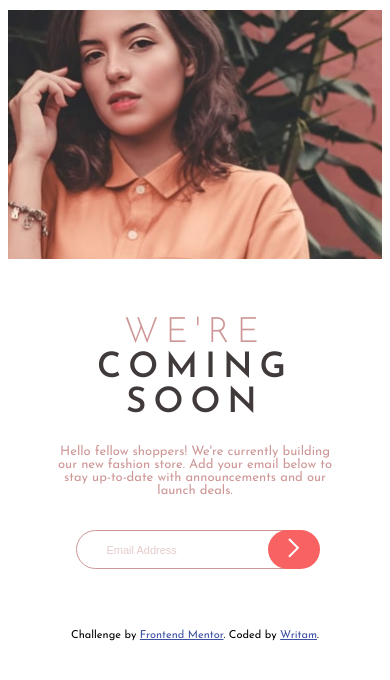
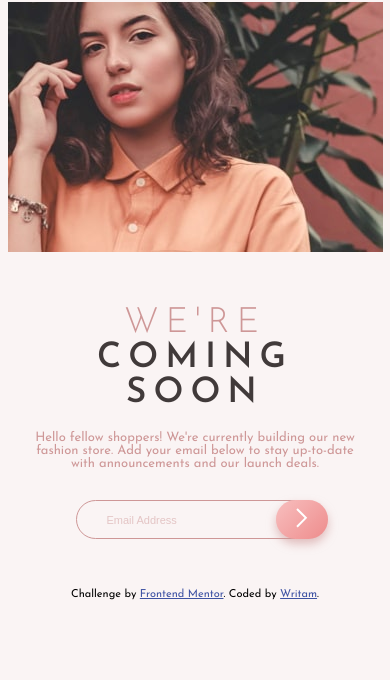
Before and after one commit to bwritam/Base-Apparel-coming-soon-page, a plain HTML site: page index.html in a window 390 px wide. Shown: the part 58-738 px from the top of the page. Drawn offline with Linux system fonts and the light colour scheme.

Commit message:
Initial Commit

```diff
--- a/index.html
+++ b/index.html
@@ -13,9 +13,10 @@
       <img class="logo" src="images/logo.svg">
       <img class="big-image" src="images/hero-mobile.jpg">
       <h1><span>We're</span> coming soon</h1>
-
-      <p>Hello fellow shoppers! We're currently building our new fashion store.
-      Add your email below to stay up-to-date with announcements and our launch deals.</p>
+      <div class="para">
+        <p>Hello fellow shoppers! We're currently building our new fashion store.
+        Add your email below to stay up-to-date with announcements and our launch deals.</p>
+      </div>
     </div>
     <div class="fake-input">
       <input class="email-box" type="email" placeholder="Email Address">
--- a/style.css
+++ b/style.css
@@ -2,14 +2,18 @@
 @import url('https://fonts.googleapis.com/css2?family=Josefin+Sans:wght@300;400;600&display=swap');
 /* -------------Mobile Version----------- */
 @media only screen and (max-width: 799px) {
+	*{
+		margin: 0;
+	}
 	body{
 		font-family: "Josefin Sans", sans-serif;
 		text-align: center;
+		background-color: hsla(0, 36%, 70%, 0.1);
 	}
 	h1{
 		font-weight: 600;
 		text-transform: uppercase;
-		padding: 30px 50px 0 50px;
+		padding: 50px 50px 20px 50px;
 	    font-size: 35px;
 	    letter-spacing: 7px;
 	    color: hsl(0, 6%, 24%);
@@ -20,10 +24,12 @@
 	}
 	.main p{
 		font-weight: 400;
+	    color: hsl(0, 36%, 70%);
+	}
+	.para{
 		font-size: 13px;
-	    color: hsl(0, 36%, 70%);
-	    padding: 0 11%;
-	    padding-bottom: 20px;
+	    padding-bottom: 30px;
+	    margin: 0 25px;
 	}
 	.logo{
 		float: left;
@@ -37,6 +43,7 @@
 		padding-bottom: 50px;
 	}
 	.email-box{
+		background-color: transparent;
 		padding: 11px 30px;
 	    border-radius: 20px;
 	    border: solid 1px hsl(0, 36%, 70%);
@@ -47,12 +54,13 @@
 		font-size: 11px;
 	}
 	.btn{
-		background-color: hsl(0, 93%, 68%);
+		background-image: linear-gradient(135deg, hsl(0, 80%, 86%), hsl(0, 74%, 74%));
 	    padding: 8px 20px;
 	    border: none;
 	    border-radius: 20px;
 	    position: absolute;
-	    right: 18%;
+	    right: 16%;
+	    box-shadow: 0 5px 10px 0 hsla(0, 36%, 70%, 0.6);
 	}
 	.error-image{
 		display: none;
```
